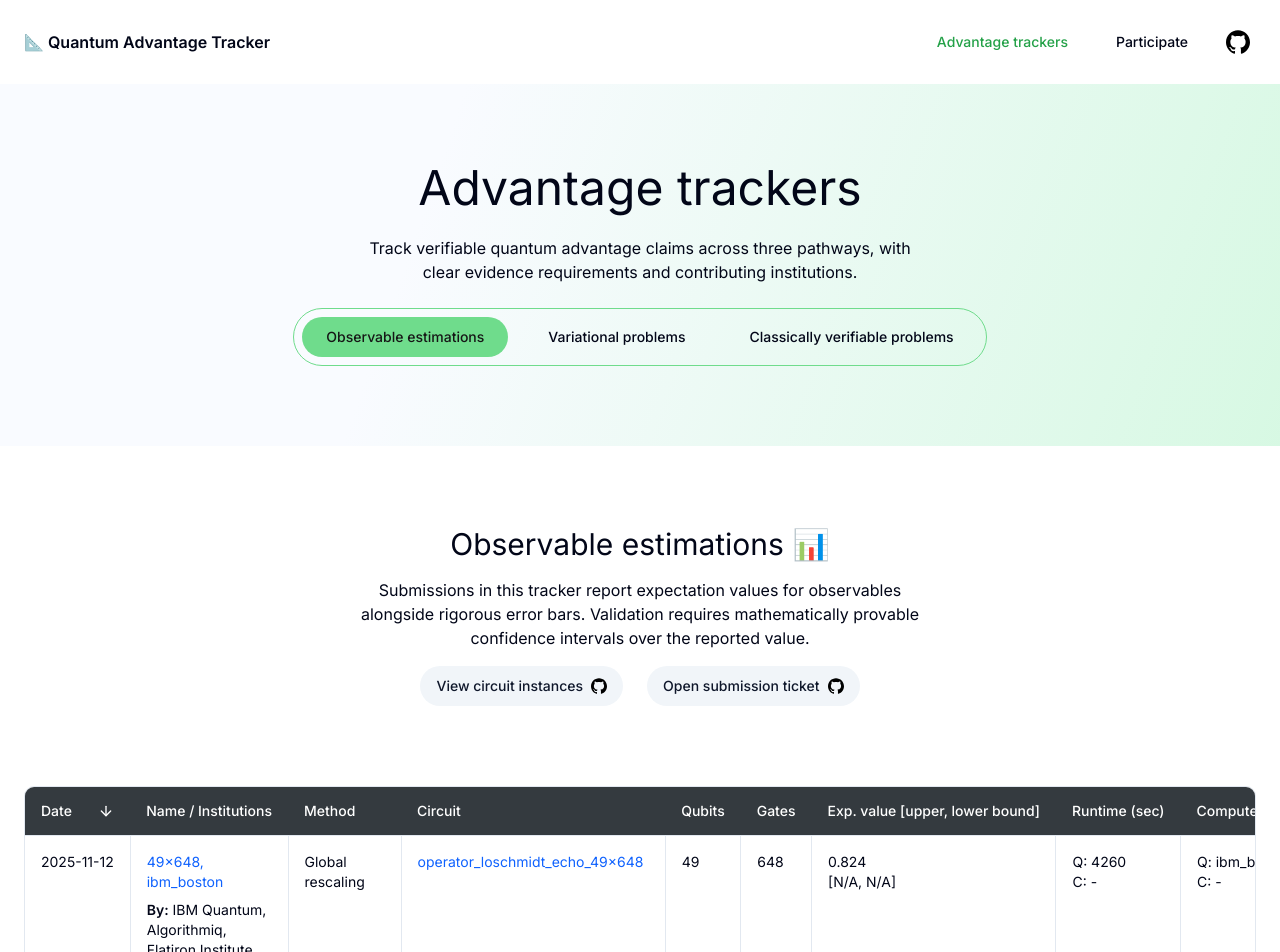
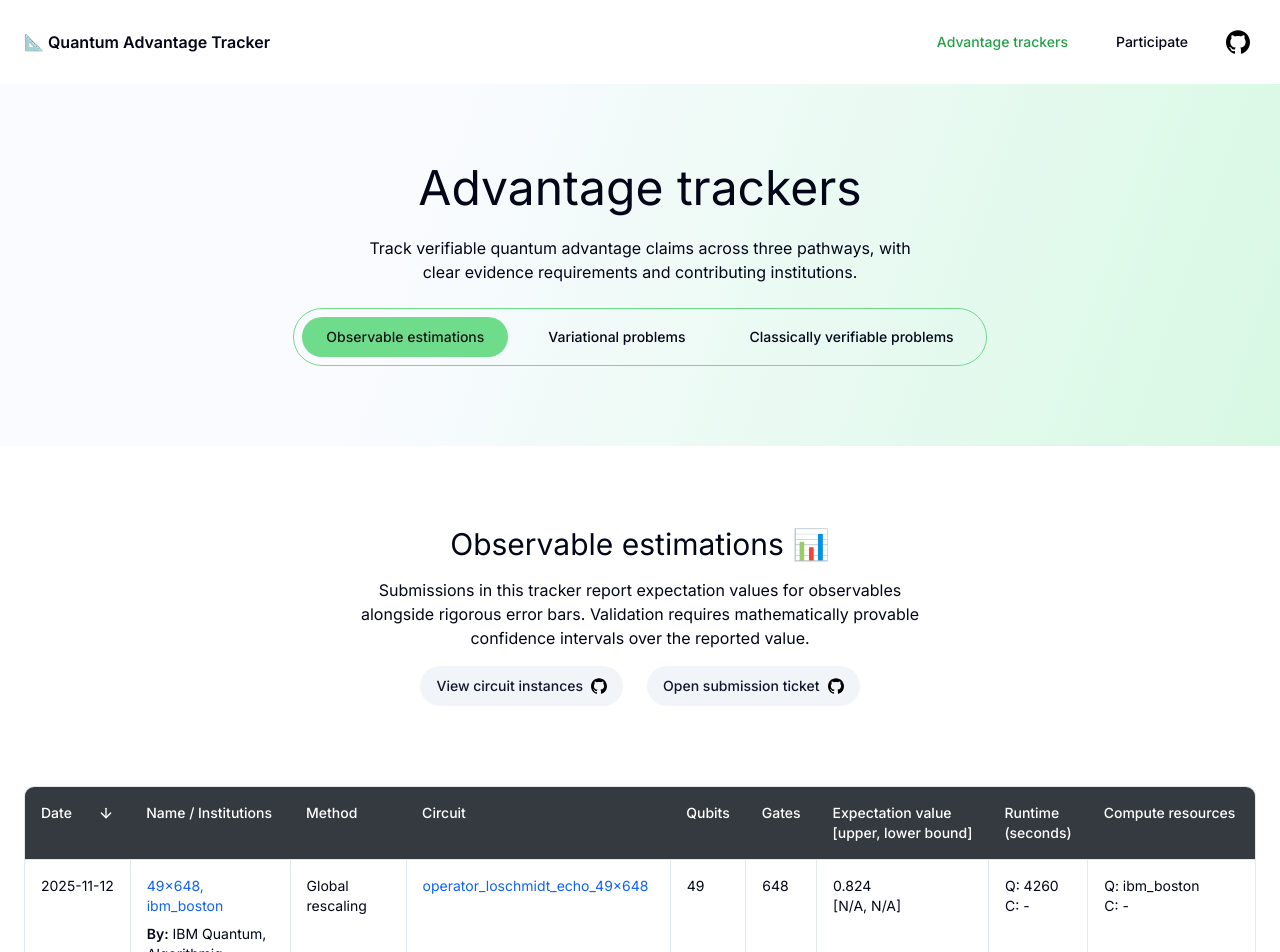
Before and after one commit to quantum-advantage-tracker/quantum-advantage-tracker.github.io, a Next.js app: page /trackers/observable-estimations in a window 1280 px wide. Shown: the top 952 px of the page. Built offline with nearby package versions, Linux system fonts and the light colour scheme.

Commit message:
Display multiline table headers

```diff
--- a/src/app/trackers/classically-verifiable-problems/page.tsx
+++ b/src/app/trackers/classically-verifiable-problems/page.tsx
@@ -80,7 +80,10 @@ export function SubmissionsTable(props: {
           <TableHead>Qubits</TableHead>
           <TableHead>Gates</TableHead>
           <TableHead>Value</TableHead>
-          <TableHead title="Runtime (seconds)">Runtime (sec)</TableHead>
+          <TableHead>
+            <div>Runtime</div>
+            <div>(seconds)</div>
+          </TableHead>
           <TableHead>Compute resources</TableHead>
         </TableRow>
       </TableHeader>
--- a/src/app/trackers/observable-estimations/page.tsx
+++ b/src/app/trackers/observable-estimations/page.tsx
@@ -80,10 +80,14 @@ export function SubmissionsTable(props: {
           <TableHead>Circuit</TableHead>
           <TableHead>Qubits</TableHead>
           <TableHead>Gates</TableHead>
-          <TableHead title="Expectation value [upper, lower bound]">
-            Exp. value [upper, lower bound]
+          <TableHead>
+            <div>Expectation value</div>
+            <div>[upper, lower bound]</div>
           </TableHead>
-          <TableHead title="Runtime (seconds)">Runtime (sec)</TableHead>
+          <TableHead>
+            <div>Runtime</div>
+            <div>(seconds)</div>
+          </TableHead>
           <TableHead>Compute resources</TableHead>
         </TableRow>
       </TableHeader>
--- a/src/app/trackers/variational-problems/page.tsx
+++ b/src/app/trackers/variational-problems/page.tsx
@@ -79,8 +79,14 @@ export function SubmissionsTable(props: {
           <TableHead>Hamiltonian</TableHead>
           <TableHead>Qubits</TableHead>
           <TableHead>Gates</TableHead>
-          <TableHead>Energy (Eh) [upper, lower bound]</TableHead>
-          <TableHead title="Runtime (seconds)">Runtime (sec)</TableHead>
+          <TableHead>
+            <div>Energy (Eh)</div>
+            <div>[upper, lower bound]</div>
+          </TableHead>
+          <TableHead>
+            <div>Runtime</div>
+            <div>(seconds)</div>
+          </TableHead>
           <TableHead>Compute resources</TableHead>
         </TableRow>
       </TableHeader>
--- a/src/components/ui/table.tsx
+++ b/src/components/ui/table.tsx
@@ -70,7 +70,7 @@ function TableHead({ className, ...props }: React.ComponentProps<"th">) {
     <th
       data-slot="table-head"
       className={cn(
-        "bg-table-head text-table-head-foreground h-12 px-4 text-left align-middle font-medium whitespace-nowrap [&:has([role=checkbox])]:pr-0 [&>[role=checkbox]]:translate-y-[2px]",
+        "bg-table-head text-table-head-foreground h-18 px-4 py-4 text-left align-top font-medium whitespace-nowrap [&:has([role=checkbox])]:pr-0 [&>[role=checkbox]]:translate-y-[2px]",
         className
       )}
       {...props}
```
